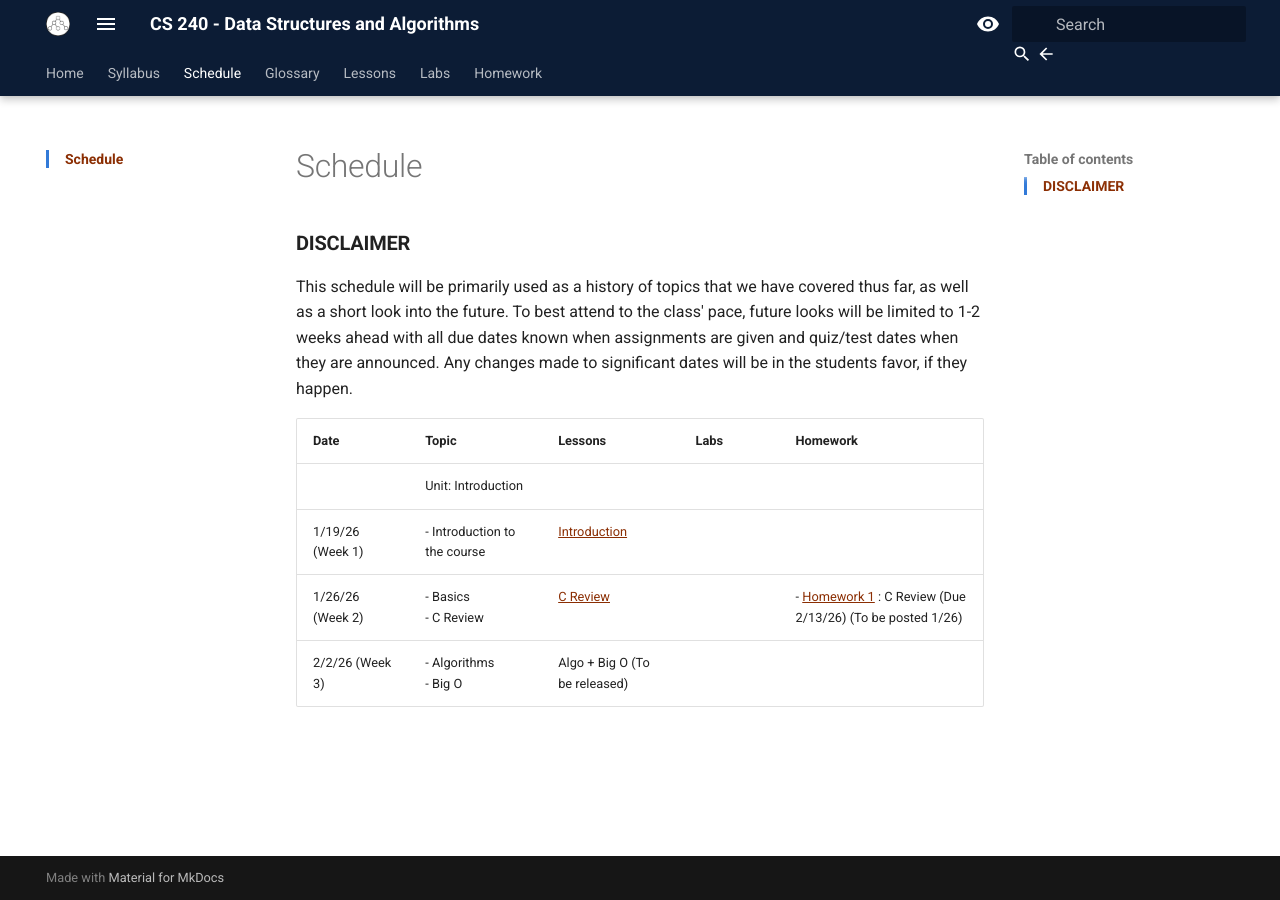
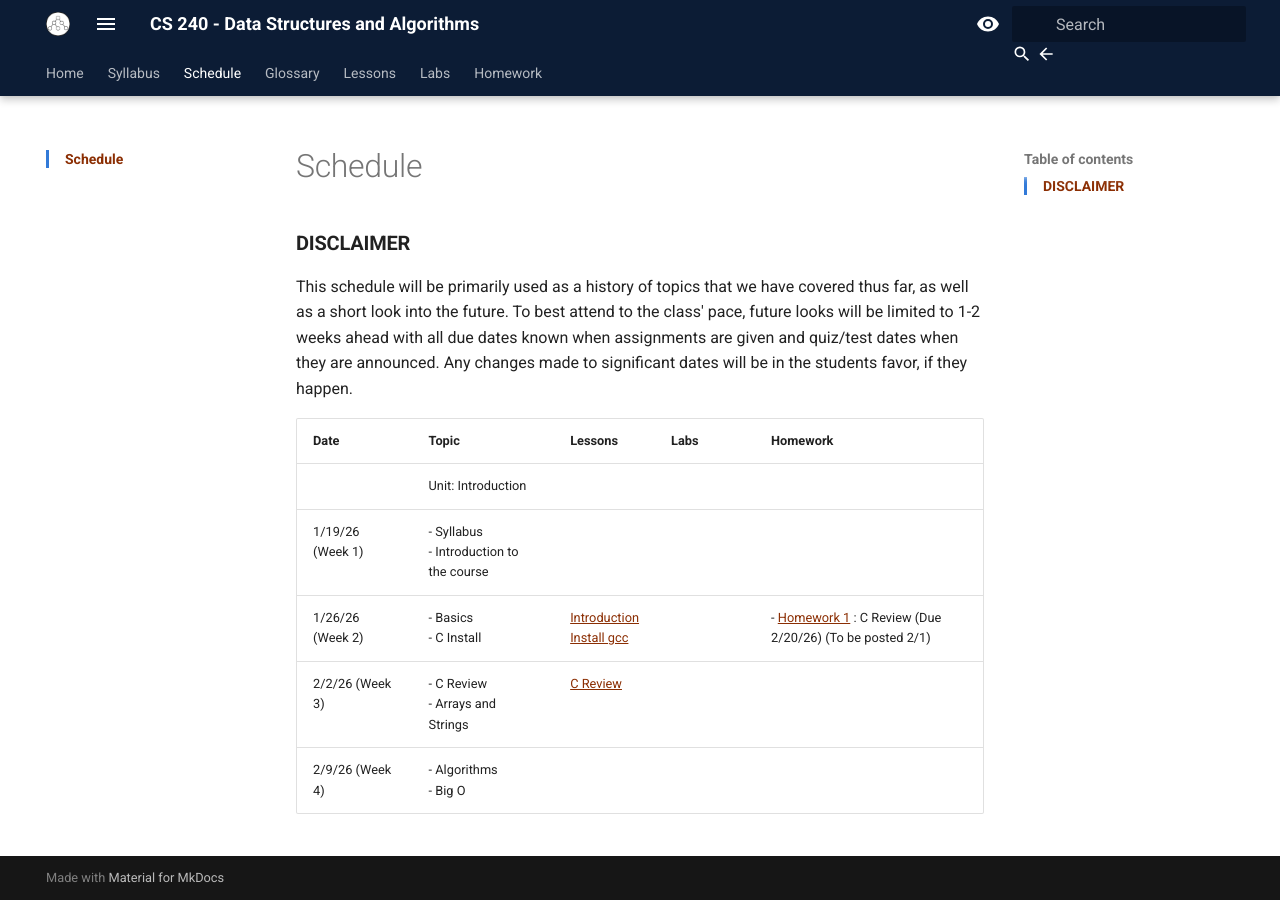
Before and after one commit to szwakoj/CS240, an MkDocs documentation site: the page built from docs/schedule.md, in a window 1280 px wide. Built offline with MkDocs 1.6.1 and Material for MkDocs 9.7.7, drawn with Linux system fonts in a browser that asks for light colours.

Commit message:
Updated schedule

```diff
--- a/docs/schedule.md
+++ b/docs/schedule.md
@@ -1,9 +1,10 @@
 ### **DISCLAIMER**
 This schedule will be primarily used as a history of topics that we have covered thus far, as well as a short look into the future. To best attend to the class' pace, future looks will be limited to 1-2 weeks ahead with all due dates known when assignments are given and quiz/test dates when they are announced. Any changes made to significant dates will be in the students favor, if they happen.
 
-| Date             | Topic                        | Lessons                                   | Labs | Homework                                                                            |
-| ---------------- | ---------------------------- | ----------------------------------------- | ---- | ----------------------------------------------------------------------------------- |
-|                  | Unit: Introduction           |                                           |      |                                                                                     |
-| 1/19/26 (Week 1) | - Introduction to the course | [Introduction](lessons/1_introduction.md) |      |                                                                                     |
-| 1/26/26 (Week 2) | - Basics<br>- C Review       | [C Review](lessons/2_reviewing_c.md)      |      | - [Homework 1](homework/1_c_review.md) : C Review (Due 2/13/26) (To be posted 1/26) |
-| 2/2/26 (Week 3)  | - Algorithms<br>- Big O      | Algo + Big O (To be released)             |      |                                                                                     |
+| Date             | Topic                                      | Lessons                                                                             | Labs | Homework                                                                           |
+| ---------------- | ------------------------------------------ | ----------------------------------------------------------------------------------- | ---- | ---------------------------------------------------------------------------------- |
+|                  | Unit: Introduction                         |                                                                                     |      |                                                                                    |
+| 1/19/26 (Week 1) | - Syllabus<br>- Introduction to the course |                                                                                     |      |                                                                                    |
+| 1/26/26 (Week 2) | - Basics<br>- C Install                    | [Introduction](lessons/1_introduction.md)<br>[Install gcc](homework/gcc_install.md) |      | - [Homework 1](homework/1_c_review.md) : C Review (Due 2/20/26) (To be posted 2/1) |
+| 2/2/26 (Week 3)  | - C Review<br>- Arrays and Strings         | [C Review](lessons/2_reviewing_c.md)                                                |      |                                                                                    |
+| 2/9/26 (Week 4)  | - Algorithms<br>- Big O                    |                                                                                     |      |                                                                                    |
```
